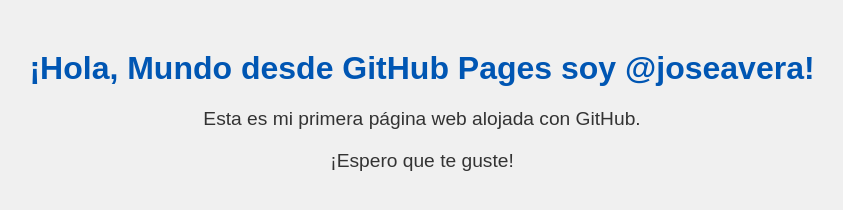
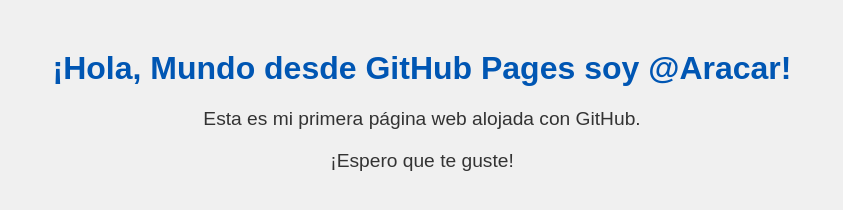
Before and after one commit to Aracar16/pagina-web2, a plain HTML site: page index (2).html in a window 1280 px wide. Shown: the whole page, without its empty margins (218-1061 px from the left). Drawn offline with Linux system fonts and the light colour scheme.

Commit message:
Update index.html

```diff
--- a/index (2).html
+++ b/index (2).html
@@ -21,7 +21,7 @@
     </style>
 </head>
 <body>
-    <h1>¡Hola, Mundo desde GitHub Pages soy @joseavera!</h1>
+    <h1>¡Hola, Mundo desde GitHub Pages soy @Aracar!</h1>
     <p>Esta es mi primera página web alojada con GitHub.</p>
     <p>¡Espero que te guste!</p>
 </body>
```
